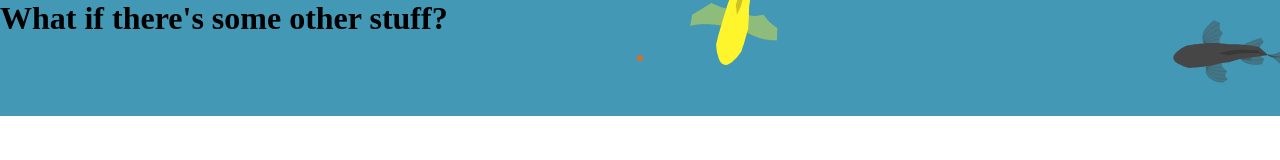
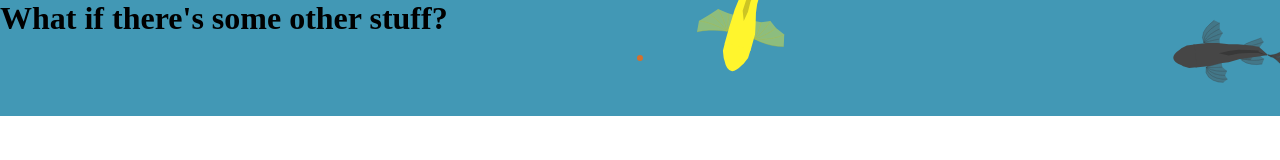
Before and after one commit to csci-182/fish-pond, a website with bundled scripts: page index.html in a window 1280 px wide. Both pictures are taken after a click on the element 640 px from the left and 58 px from the top of the page. Built offline with nearby package versions, Linux system fonts and the light colour scheme.

Commit message:
made it work with vanilla JS

```diff
--- a/index.html
+++ b/index.html
@@ -30,10 +30,8 @@
     <canvas/>
   </header>
 
-  <!-- <script type="application/javascript" src="lib/bundle.js"></script> -->
-  <script type="application/javascript" src="dist/main.js"></script>
-
-
+  <script type="module" src="src/main.js"></script>
+  <!-- <script type="module" src="dist/main.js"></script> -->
 
 </body>
 </html>
--- a/src/fish.js
+++ b/src/fish.js
@@ -1,4 +1,4 @@
-class Fish {
+export class Fish {
     constructor({
         mass,
         x,
@@ -6,13 +6,16 @@ class Fish {
         direction,
         pond
     }) {
-        this.colors = [
+        this.palette = [
             [70, 70, 70], //black
             [226, 79, 24], //orange
             [255, 245, 45], //yellow
             [253, 230, 230], //white
         ];
-        this.baseColor = Math.floor(Math.random() * this.colors.length);
+        const idx = Math.floor(Math.random() * this.palette.length);
+        this.fillColor = this.getColor(idx, this.palette);
+        this.strokeColor = this.getStrokeColor(idx, this.palette);
+
         this.pond = pond;
         this.counter = 0;
 
@@ -72,6 +75,14 @@ class Fish {
         }
         this.tail = new Tail(this, this.head.radius);
         this.fins = new Fins(this, this.head.radius);
+    }
+    getColor(idx, palette) {
+        const color = palette[idx];
+        return `rgba(${color[0]}, ${color[1]}, ${color[2]}, 1)`;
+    }
+    getStrokeColor(idx, palette) {
+        const color = palette[idx];
+        return `rgba(${color[0] * 0.8}, ${color[1] * 0.8}, ${color[2] * 0.8}, 0.3)`;
     }
     updateTargetDir(x, y) {
         if (!this.target)
@@ -196,7 +207,7 @@ class Fish {
     drawFish(ctx) {
         this.fins.render(ctx);
 
-        ctx.fillStyle = `rgb(${this.colors[this.baseColor][0]},${this.colors[this.baseColor][1]},${this.colors[this.baseColor][2]})`;
+        ctx.fillStyle = this.fillColor;
 
         //draw body
         ctx.beginPath();
@@ -229,7 +240,7 @@ class Fish {
         this.tail.render(ctx);
 
         //draw dorsal
-        ctx.fillStyle = `rgb(${this.colors[this.baseColor][0]*.8},${this.colors[this.baseColor][1]*.8},${this.colors[this.baseColor][2]*.8})`;
+        ctx.fillStyle = this.strokeColor.replace('0.3)', '1)');
         ctx.beginPath();
         ctx.moveTo(...this.parts[Math.floor(this.parts.length / 5)].getPoint(0, 0));
         // right side
@@ -530,6 +541,8 @@ class Tail {
             []
         ];
         this.radius = radius;
+        this.fillColor = this.fish.fillColor;
+        this.strokeColor = this.fish.strokeColor;
         this.pieceLength = this.radius * 2;
         this.tip = fish.parts[this.fish.parts.length - 1];
         this.maxAngle = this.tip.maxAngle;
@@ -581,7 +594,7 @@ class Tail {
     }
     render(ctx) {
         this.act();
-        ctx.fillStyle = `rgba(${this.fish.colors[this.fish.baseColor][0]},${this.fish.colors[this.fish.baseColor][1]},${this.fish.colors[this.fish.baseColor][2]},.4)`;
+        ctx.fillStyle = this.fillColor;
 
         for (let j = 0; j < this.pieces.length - 1; j++) {
             ctx.beginPath();
@@ -594,7 +607,7 @@ class Tail {
             ctx.closePath();
         }
 
-        ctx.strokeStyle = `rgba(${this.fish.colors[this.fish.baseColor][0]*.8},${this.fish.colors[this.fish.baseColor][1]*.8},${this.fish.colors[this.fish.baseColor][2]*.8},.3)`;
+        ctx.strokeStyle = this.strokeColor;
         ctx.lineWidth = 1;
         for (let j = 0; j < this.pieces.length; j++) {
             ctx.beginPath();
@@ -744,6 +757,8 @@ class Fin {
         this.radius = radius;
         this.part = fish.parts[Math.floor(fish.parts.length * ratio)];
         this.pieceLength = this.radius * 3 + 1;
+        this.fillColor = this.fish.fillColor.replace('1)', '0.4)');
+        this.strokeColor = this.fish.strokeColor;
         this.pieces = [
             [new FinPiece(this, undefined, this.side, 0)],
             [new FinPiece(this, undefined, this.side, 1)],
@@ -776,7 +791,7 @@ class Fin {
                 this.pieces[i][j].act();
     }
     render(ctx) {
-        ctx.fillStyle = `rgba(${this.fish.colors[this.fish.baseColor][0]},${this.fish.colors[this.fish.baseColor][1]},${this.fish.colors[this.fish.baseColor][2]},.4)`;
+        ctx.fillStyle = this.fillColor;
 
         for (let j = 0; j < this.pieces.length - 1; j++) {
             ctx.beginPath();
@@ -789,7 +804,7 @@ class Fin {
             ctx.closePath();
         }
 
-        ctx.strokeStyle = `rgba(${this.fish.colors[this.fish.baseColor][0]*.8},${this.fish.colors[this.fish.baseColor][1]*.8},${this.fish.colors[this.fish.baseColor][2]*.8},.2)`;
+        ctx.strokeStyle = this.strokeColor;
         ctx.lineWidth = 1;
         for (let j = 0; j < this.pieces.length; j++) {
             ctx.beginPath();
@@ -890,5 +905,3 @@ class FinPiece {
     }
 }
 // -----------------------------------------------------------------------------
-
-module.exports = Fish;
--- a/src/fish_pond.js
+++ b/src/fish_pond.js
@@ -1,8 +1,8 @@
-const Fish = require('./fish');
-const Target = require('./target');
-const Ripple = require('./ripple');
+import {Fish} from './fish.js';
+import {Target, Food} from './target.js';
+import {Ripple} from './ripple.js';
 
-class FishPond {
+export class FishPond {
     constructor(window) {
         this.var = 0.001;
         this.instructions = true;
@@ -10,7 +10,7 @@ class FishPond {
         this.ops = this.opacity / 60;
         this.maxFood = 100;
         this.window = window;
-        this.height = 116;
+        this.height = parseInt(document.querySelector('header').clientHeight);
         this.width = this.window.innerWidth;
         console.log(this.height, this.width);
         this.vh = this.height / 100;
@@ -59,25 +59,29 @@ class FishPond {
         const startAnimation = () => {
             const h = this.height;
             const w = this.width;
+            this.height = parseInt(document.querySelector('header').clientHeight); //this.window.innerHeight;
+            this.width = this.window.innerWidth;
             canvas.height = this.height; //this.window.innerHeight;
-            canvas.width = this.window.innerWidth;
-            this.height = 116; //this.window.innerHeight;
-            this.width = this.window.innerWidth;
+            canvas.width = this.width;
             this.vh = this.height / 100;
             this.vw = this.width / 100;
-            //   console.log(w, this.width, h, this.height);
             if (w !== this.width || h !== this.height) {
-
-                const halfh = this.height / 2;
-                const halfw = this.width / 2;
-                for (let i = 0; i < Math.floor(this.spots.length) / 2; i++) {
-                    this.spots[i].x = halfw + (Math.random() * halfw) * Math.cos(i);
-                    this.spots[i].y = halfh + (Math.random() * halfh) * Math.sin(i);
+                const initY = this.height / 2;
+                const initX = this.width / 2;
+                for (let i = 0; i < this.spots.length; i++) {
+                    this.spots[i].x = initX + (Math.random() * initX * 3) * Math.cos(i);
+                    this.spots[i].y = initY + (Math.random() * initY * 3) * Math.sin(i);
                 }
-                for (let i = Math.floor(this.spots.length / 2); i < this.spots.length; i++) {
-                    this.spots[i].x = halfw + (halfw / 4 + Math.random() * halfw / 1.5) * Math.cos(-i);
-                    this.spots[i].y = halfh + (halfh / 3 + Math.random() * halfh / 2) * Math.sin(-i);
-                }
+                // const halfh = this.height / 2;
+                // const halfw = this.width / 2;
+                // for (let i = 0; i < Math.floor(this.spots.length) / 2; i++) {
+                //     this.spots[i].x = halfw + (Math.random() * halfw) * Math.cos(i);
+                //     this.spots[i].y = halfh + (Math.random() * halfh) * Math.sin(i);
+                // }
+                // for (let i = Math.floor(this.spots.length / 2); i < this.spots.length; i++) {
+                //     this.spots[i].x = halfw + (halfw / 4 + Math.random() * halfw / 1.5) * Math.cos(-i);
+                //     this.spots[i].y = halfh + (halfh / 3 + Math.random() * halfh / 2) * Math.sin(-i);
+                // }
             }
 
             this.render(ctx);
@@ -101,7 +105,7 @@ class FishPond {
     }
     click(x, y) {
         this.instructions = false;
-        let food = new Target(x, y, 3);
+        let food = new Food(x, y, 3);
         if (
             this.opacity < .2 &&
             x > 0 &&
@@ -187,5 +191,3 @@ class FishPond {
         this.ripples.push(new Ripple(x, y, size, this, this.ripples.length));
     }
 }
-
-module.exports = FishPond;
--- a/src/main.js
+++ b/src/main.js
@@ -1,4 +1,5 @@
-const FishPond = require('./fish_pond.js');
+// const FishPond = require('./fish_pond.js');
+import { FishPond } from './fish_pond.js';
 
 const canvas = document.getElementsByTagName("canvas")[0];
 let pond = new FishPond(window);
--- a/src/ripple.js
+++ b/src/ripple.js
@@ -1,32 +1,30 @@
-class Ripple{
-  constructor(x,y,size,pond,index){
+export class Ripple {
+    constructor(x, y, size, pond, index) {
         this.x = x;
         this.y = y;
         this.size = size;
         this.pond = pond;
         this.index = index;
-    this.opacity=1;
-    this.ops=this.opacity/size/4;
+        this.opacity = 1;
+        this.ops = this.opacity / size / 4;
         this.lineWidth = 1;
-    this.radius=1;
+        this.radius = 1;
     }
-  render(ctx){
-    ctx.strokeStyle=`rgba(235,235,235,${this.opacity})`;
+    render(ctx) {
+        ctx.strokeStyle = `rgba(235,235,235,${this.opacity})`;
         ctx.lineWidth = this.lineWidth;
 
         ctx.beginPath();
         ctx.arc(this.x, this.y,
-      3*Math.sqrt(this.radius),
+            3 * Math.sqrt(this.radius),
             0, 2 * Math.PI, true);
         ctx.stroke();
         ctx.closePath();
 
-    if(this.opacity < 0)
-      this.pond.ripples.splice(this.indx,1);
+        if (this.opacity < 0)
+            this.pond.ripples.splice(this.indx, 1);
         this.opacity -= this.ops;
-    this.lineWidth+=.1;
+        this.lineWidth += .1;
         this.radius++;
     }
 }
-
-module.exports = Ripple;
--- a/src/target.js
+++ b/src/target.js
@@ -1,36 +1,46 @@
-class Target{
-  constructor(x,y,value,nextSpot){
-    this.value=value;
+export class Target {
+    constructor(x, y, value, nextSpot) {
+        this.value = value;
         this.x = x;
         this.y = y;
-    this.nextSpot=nextSpot;
-    this.colors = [
-      [212, 168, 72],
-      [123, 101, 57],
-      [212, 112, 46],
-      [169, 155, 60]
-    ];
-    this.baseColor=Math.floor(Math.random()*this.colors.length);
-    this.baseColor=`rgb(${this.colors[this.baseColor][0]},${this.colors[this.baseColor][1]},${this.colors[this.baseColor][2]})`;
+        this.nextSpot = nextSpot;
     }
-  getDistance(x,y){
-    const xdif = this.x-x;
-    const ydif = this.y-y;
-    return Math.sqrt(xdif*xdif+ydif*ydif);
+    getDistance(x, y) {
+        const xdif = this.x - x;
+        const ydif = this.y - y;
+        return Math.sqrt(xdif * xdif + ydif * ydif);
     }
-  eaten(fish){
-    if(this.value===0 && this == fish.target)
-      fish.target=this.nextSpot;
-    else if(this.value > 0){
-      fish.target=null;
+    eaten(fish) {
+        if (this.value === 0 && this == fish.target)
+            fish.target = this.nextSpot;
+        else if (this.value > 0) {
+            fish.target = null;
             fish.feed(this.value);
-      this.value=-1;
+            this.value = -1;
+        }
+    }
 }
 
+export class Food extends Target {
+    constructor(x, y, value, nextSpot) {
+        super(x, y, value, nextSpot);
+        this.palette = [
+            'rgb(212, 168, 72)',
+            'rgb(123, 101, 57)',
+            'rgb(212, 112, 46)',
+            'rgb(169, 155, 60)'
+        ];
+        this.color = this.getColor(this.palette);
     }
-  render(ctx){
-    if(this.value>0){
-      ctx.fillStyle=this.baseColor;
+
+    getColor(palette) {
+        const idx = Math.floor(Math.random() * palette.length);
+        return palette[idx];
+    }
+
+    render(ctx) {
+        if (this.value > 0) {
+            ctx.fillStyle = this.color;
 
             ctx.beginPath();
             ctx.arc(this.x, this.y,
@@ -41,5 +51,3 @@ class Target{
         }
     }
 }
-
-module.exports = Target;
```
Also changed, not shown: dist/main.js. Lines whose indentation alone changed are shown as unchanged.
